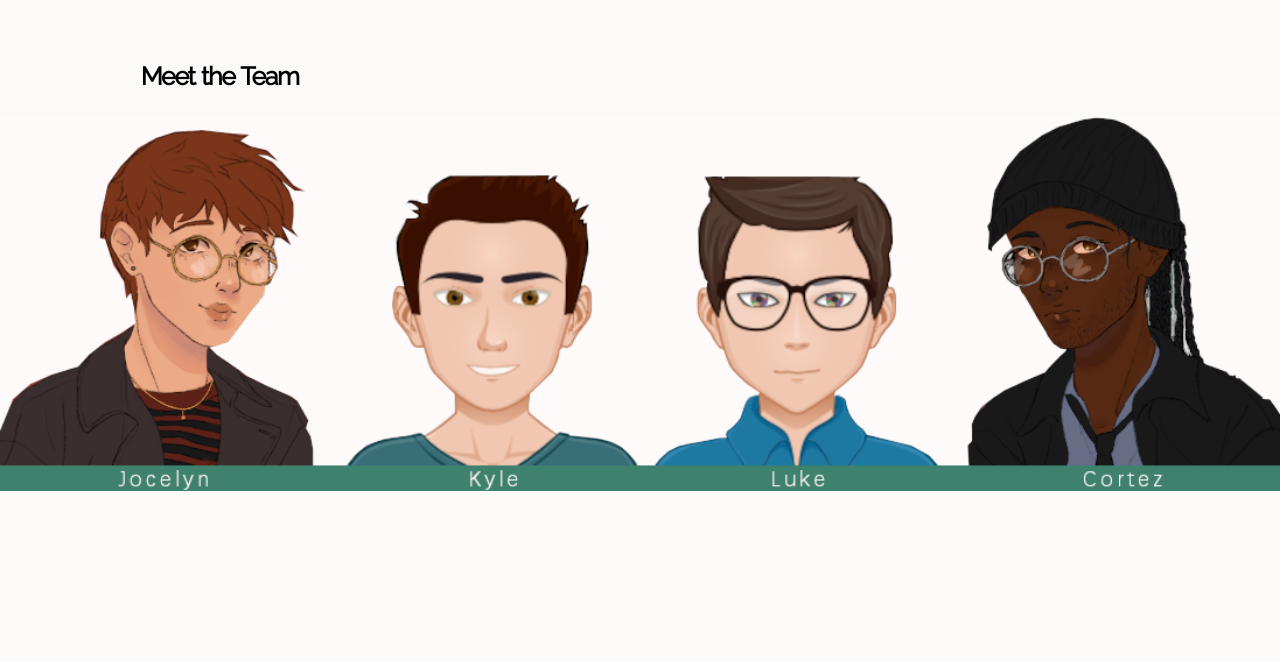
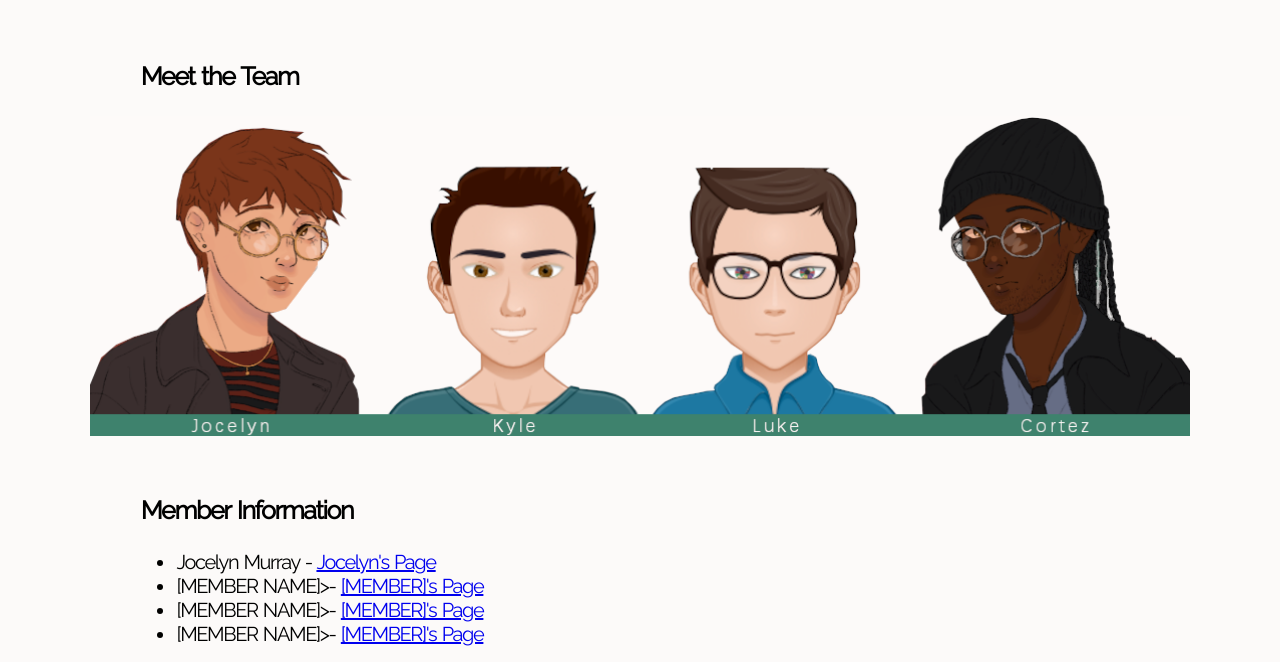
Before and after one commit to Software-Engineering-Fall-2021/getting-to-know-everyone-v2, a website: page client/index.html in a window 1280 px wide. Shown: the part 210-872 px from the top of the page. Before the commit the page ends 800 px from the top, so only its background shows below. Drawn offline with Linux system fonts and the light colour scheme.

Commit message:
Fixed image map issues and added info list.

```diff
--- a/client/css/index.css
+++ b/client/css/index.css
@@ -37,7 +37,17 @@ h3 {
   letter-spacing: -1.4px;
   word-spacing: 1.6px;
   color: black;
-  font-weight: 700;
+  font-weight: 900;
+  margin-left: 11%;
+}
+
+li {
+  font-family: "Raleway", sans-serif;
+  font-size: 20px;
+  letter-spacing: -1.4px;
+  word-spacing: 1.6px;
+  color: black;
+  font-weight: 7400;
   font-style: normal;
   margin-left: 11%;
 }
@@ -70,7 +80,8 @@ img {
   display: block;
   margin-left: auto;
   margin-right: auto;
-  width: 100%;
+  width: 1100px;
+  height: 320px
 }
 
 table {
@@ -134,9 +145,9 @@ tr {
 .navbar {
   overflow: hidden;
   background-color: #302c2a;
-  position: fixed; /* Set the navbar to fixed position */
-  top: 0; /* Position the navbar at the top of the page */
-  width: 150%; /* Full width */
+  position: fixed;
+  top: 0;
+  width: 150%;
   z-index: 10;
   left: 0;
 
--- a/client/index.html
+++ b/client/index.html
@@ -31,4 +31,14 @@
         <area target="_blank" alt="Luke's Page" title="Luke's Page" href="getting_to_know_luke.html" coords="559,17,814,322" shape="rect">
         <area target="_blank" alt="Cortez's Page" title="Cortez's Page" href="getting_to_know_cortez.html" coords="833,5,1083,318" shape="rect">
     </map>
+
+    <p>&nbsp;</p>
+    <h3>Member Information</h3>
+    <ul>
+        <li>Jocelyn Murray - <a href="getting_to_know_jocelyn.html">Jocelyn's Page</a></li>
+        <li>[MEMBER NAME]>- <a href="LINK">[MEMBER]'s Page</a></li>
+        <li>[MEMBER NAME]>- <a href="LINK">[MEMBER]'s Page</a></li>
+        <li>[MEMBER NAME]>- <a href="LINK">[MEMBER]'s Page</a></li>
+    </ul>
+
 </body>
```
